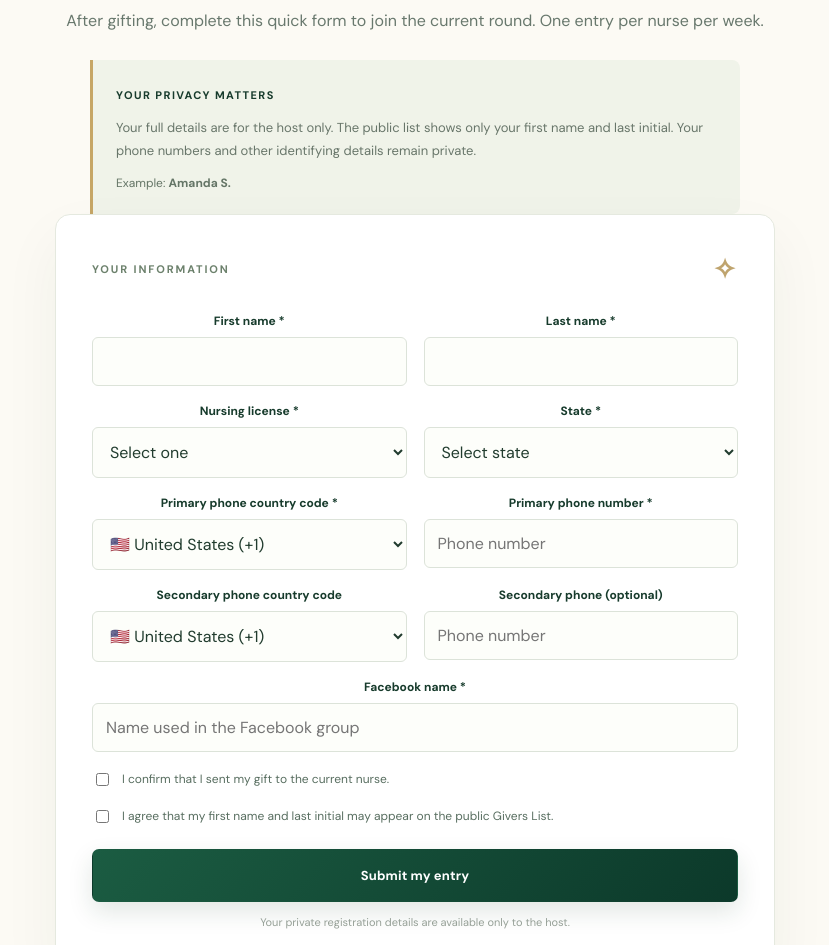
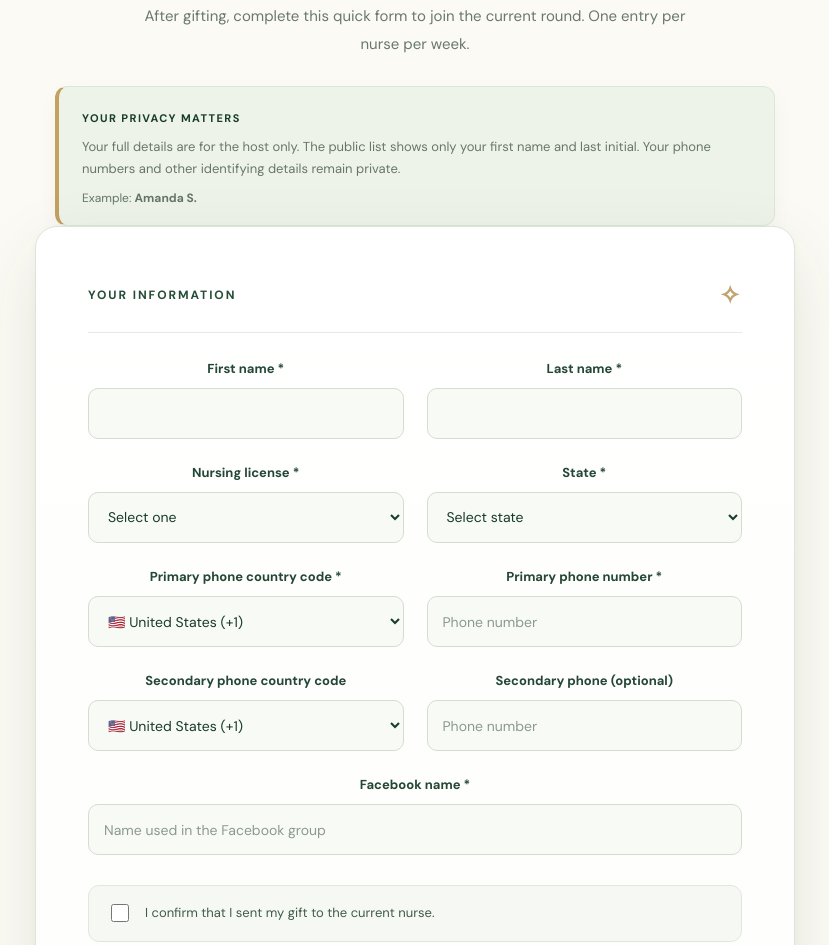
Before and after one commit to pentzkm/just-a-buck, a plain HTML site: page index.html in a window 1280 px wide. Shown: the part 3138-4083 px from the top of the page, without its empty margins (225-1054 px from the left). Drawn offline with nearby package versions, Linux system fonts and the light colour scheme; no server answers; a web font is replaced by a local one.

Commit message:
Update styles.css

```diff
--- a/styles.css
+++ b/styles.css
@@ -30,3 +30,139 @@
 .result-wrap>strong{display:block;padding:10px 14px;font-size:12px;color:#173b2c}
 .result-wrap iframe{display:block;width:100%;height:155px;border:0;background:#fff}
 @media(max-width:640px){.confirm-section .form-card{padding:22px}.result-wrap iframe{height:190px}}
+
+
+/* Just a Buck | Sleek registration refresh — presentation only.
+   No changes to form fields, scripts, submission, or backend. */
+#confirm.confirm-section {
+  max-width: 1160px;
+  margin: 0 auto;
+  padding-top: 92px;
+  padding-bottom: 100px;
+  gap: 30px;
+}
+#confirm .form-intro { max-width: 760px; }
+#confirm .form-intro h2 { margin-bottom: 17px; }
+#confirm .form-intro > p { max-width: 580px; margin: 0 auto; font-size: 15px; }
+#confirm .privacy-card {
+  max-width: 720px;
+  margin: 28px auto 0;
+  padding: 19px 23px;
+  background: #eef3e9;
+  border: 1px solid #dbe7d5;
+  border-left: 4px solid #c3a15e;
+  border-radius: 12px;
+  box-shadow: 0 7px 22px rgba(16,60,45,.035);
+}
+#confirm .privacy-card p { margin: 9px 0; }
+#confirm .form-card {
+  max-width: 760px;
+  padding: clamp(26px, 5vw, 52px);
+  border: 1px solid #dce5d9;
+  border-radius: 22px;
+  background: linear-gradient(180deg,#ffffff 0%,#fdfefa 100%);
+  box-shadow: 0 25px 70px rgba(18,56,39,.10), 0 2px 8px rgba(18,56,39,.03);
+}
+#confirm .form-card-header {
+  padding-bottom: 20px;
+  margin-bottom: 27px;
+  border-bottom: 1px solid #e5ebe2;
+  color: #254d37;
+  font-size: 12px;
+  letter-spacing: .16em;
+}
+#confirm .form-star { font-size: 25px; }
+#confirm .form-grid {
+  grid-template-columns: repeat(2,minmax(0,1fr));
+  column-gap: 23px;
+  row-gap: 25px;
+}
+#confirm .field { gap: 10px; min-width: 0; }
+#confirm .field label {
+  font-size: 13px;
+  line-height: 1.4;
+  font-weight: 700;
+  color: #244735;
+}
+#confirm .field input,
+#confirm .field select {
+  min-height: 51px;
+  padding: 13px 15px;
+  border: 1.5px solid #d3ded1;
+  border-radius: 10px;
+  background: #f8faf6;
+  color: #193b2a;
+  font-size: 14px;
+  transition: border-color .18s ease, box-shadow .18s ease, background .18s ease;
+}
+#confirm .field input::placeholder { color: #8b9a8e; }
+#confirm .field input:hover,
+#confirm .field select:hover { border-color: #a5bba7; }
+#confirm .field input:focus,
+#confirm .field select:focus {
+  outline: none;
+  background: #fff;
+  border-color: #387a57;
+  box-shadow: 0 0 0 4px rgba(56,122,87,.13);
+}
+#confirm .check {
+  align-items: flex-start;
+  gap: 13px;
+  margin-top: 18px;
+  padding: 16px 18px;
+  border: 1px solid #e0e8dd;
+  border-radius: 11px;
+  background: #f6f9f3;
+  font-size: 13px;
+  line-height: 1.65;
+  color: #405b49;
+}
+#confirm .check:first-of-type { margin-top: 30px; }
+#confirm .check input {
+  width: 18px;
+  height: 18px;
+  flex: 0 0 18px;
+  margin-top: 2px;
+  accent-color: #23634a;
+}
+#confirm .form-submit {
+  min-height: 55px;
+  margin-top: 27px;
+  border-radius: 11px;
+  font-size: 15px;
+  letter-spacing: .025em;
+}
+#confirm .smallprint { text-align: center; margin-top: 16px; }
+#confirm .status:not(.hide) {
+  margin-top: 18px;
+  padding: 15px 18px;
+  border: 1px solid #cbdcc9;
+  border-radius: 10px;
+  background: #f0f7ee;
+  color: #244a35;
+  font-size: 13px;
+  line-height: 1.6;
+}
+#confirm .result-wrap {
+  margin-top: 22px;
+  border: 1px solid #d6e2d3;
+  border-radius: 12px;
+  background: #f6faf3;
+}
+#confirm .result-wrap[hidden] { display: none !important; }
+#confirm .result-wrap > strong {
+  padding: 12px 17px;
+  border-bottom: 1px solid #e0e8dc;
+  font-size: 12px;
+  letter-spacing: .04em;
+}
+#confirm .result-wrap iframe { height: 110px; background: white; }
+@media (max-width: 640px) {
+  #confirm.confirm-section { padding: 64px 5% 75px; gap: 23px; }
+  #confirm .form-card { padding: 25px 19px; border-radius: 17px; }
+  #confirm .form-grid { grid-template-columns: 1fr; gap: 19px; }
+  #confirm .field.full { grid-column: 1; }
+  #confirm .privacy-card { padding: 17px 18px; }
+  #confirm .check { padding: 14px; }
+  #confirm .result-wrap iframe { height: 145px; }
+}
```
